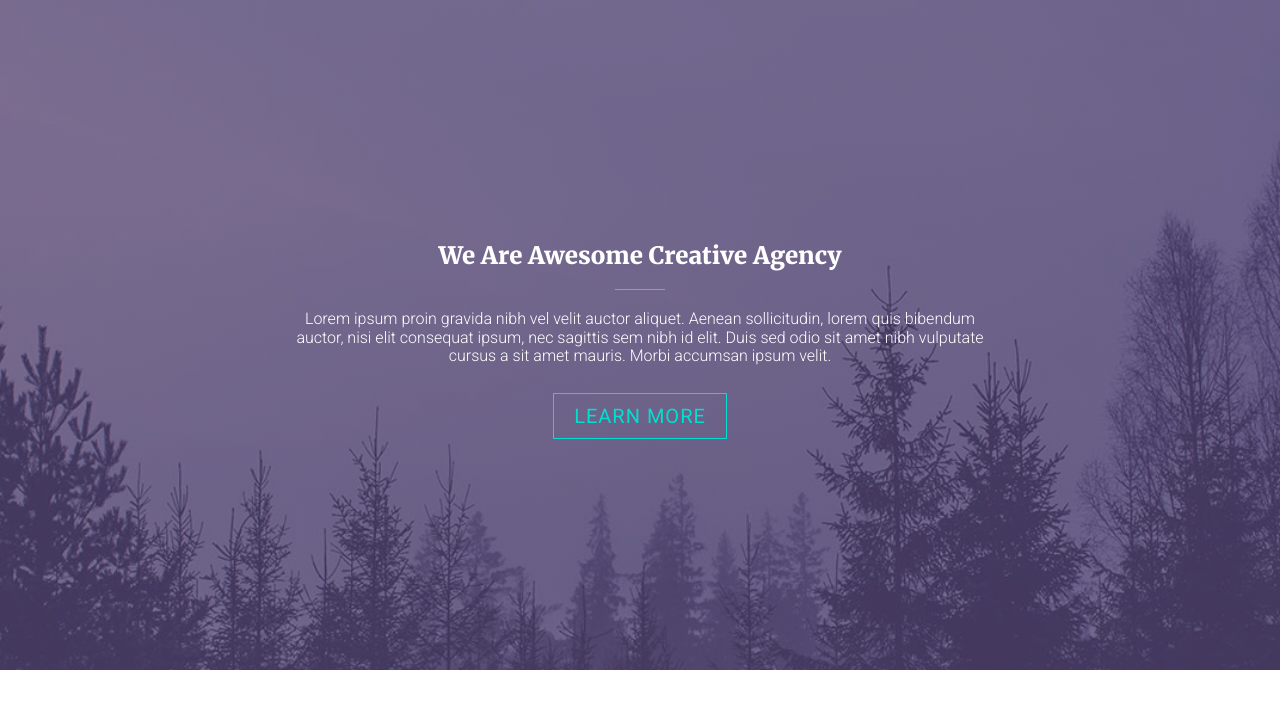
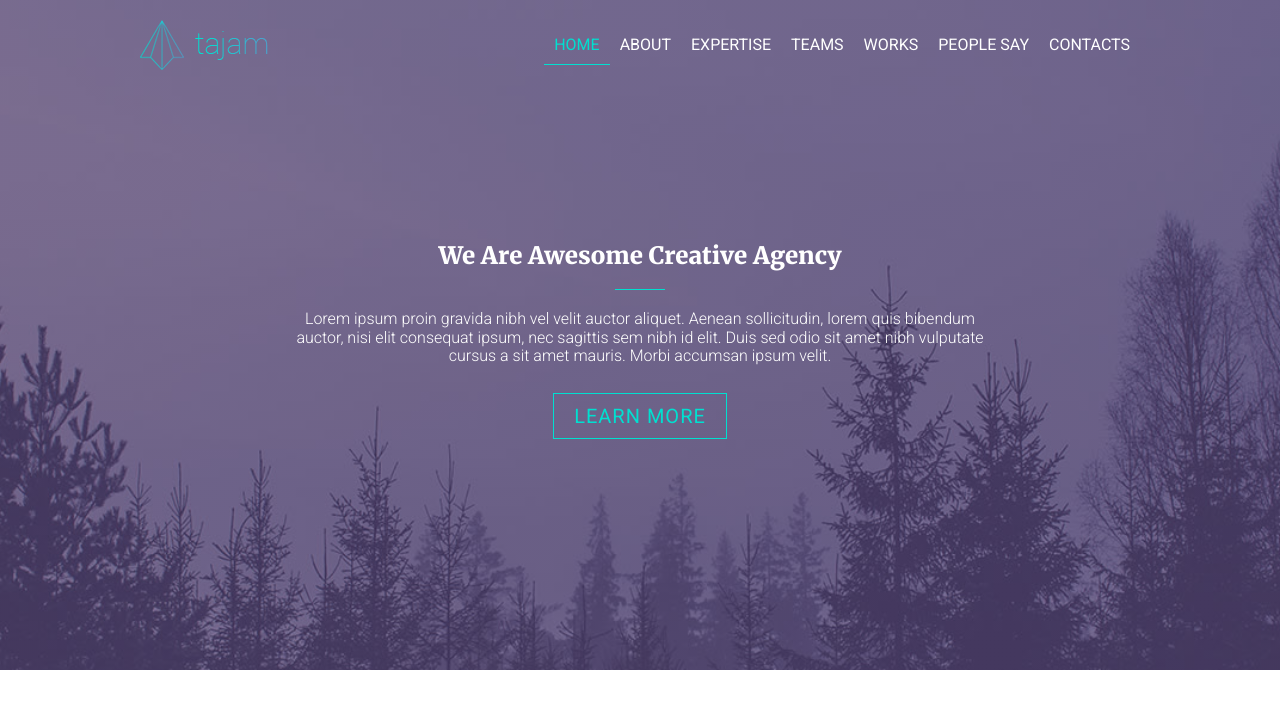
Before and after one commit to dominikaporzyczka/TajamPage, a website: page src/index.html in a window 1280 px wide. Drawn offline with nearby package versions, Linux system fonts and the light colour scheme.

Commit message:
Add top navigation bar

```diff
--- a/src/index.html
+++ b/src/index.html
@@ -14,7 +14,37 @@
 </head>
 
 <body>
-    <header id="header">
+    <section id="nav-fixed">
+        <nav class="nav">
+            <a href="#" class="nav_logo">
+                <img src="img/logo.png">
+            </a>
+            <ul class="nav-bar">
+                <li>
+                    <a class="active" href="#home">HOME</a>
+                </li>
+                <li>
+                    <a href="#">ABOUT</a>
+                </li>
+                <li>
+                    <a href="#">EXPERTISE</a>
+                </li>
+                <li>
+                    <a href="#">TEAMS</a>
+                </li>
+                <li>
+                    <a href="#">WORKS</a>
+                </li>
+                <li>
+                    <a href="#">PEOPLE SAY</a>
+                </li>
+                <li>
+                    <a href="#">CONTACTS</a>
+                </li>
+            </ul>
+        </nav>
+    </section>
+    <header id="header" id="home">
         <section class="header_content">
             <h2>We Are Awesome Creative Agency</h2>
             <div class="separator"></div>
--- a/src/sass/main.scss
+++ b/src/sass/main.scss
@@ -1,7 +1,8 @@
+$primary-color: #fff;
 $details-color: #00e0d0;
 
 body {
-    color: #fff;
+    color: $primary-color;
     font-family: "Roboto", sans-serif;
     font-weight: 300;
     font-size: 16px;
@@ -27,8 +28,55 @@ h3 {
     transition: all 0.3s;
 
     &:hover {
-        background-color: #00e0d0;
-        color: #fff;
+        background-color: $details-color;
+        color: $primary-color;
+    }
+}
+
+/*
+* NAVIGATION
+*/
+#nav-fixed {
+    position: fixed;
+    z-index: 100;
+    width: 100%;
+
+    .nav {
+        max-width: 1000px;
+        margin: 0 auto;
+        padding: 20px 20px;
+        display: flex;
+        justify-content: space-between;
+
+        .nav-bar {
+            display: flex;
+            justify-content: space-between;
+
+            list-style-type: none;
+
+            a {
+                padding: 10px;
+                text-decoration: none;
+                color: #fff;
+                font-weight: 400;
+                border-bottom: 1px solid transparent;
+                transition: all 0.3s;
+
+                &:hover {
+                    color: $details-color;
+                }
+
+                &:active {
+                    color: $details-color;
+                    border-bottom: 1px solid $details-color;
+                }
+            }
+
+            li .active {
+                color: $details-color;
+                border-bottom: 1px solid $details-color;
+            }
+        }
     }
 }
 
```
Also changed, not shown: src/css/main.css, src/img/logo.png (added).
